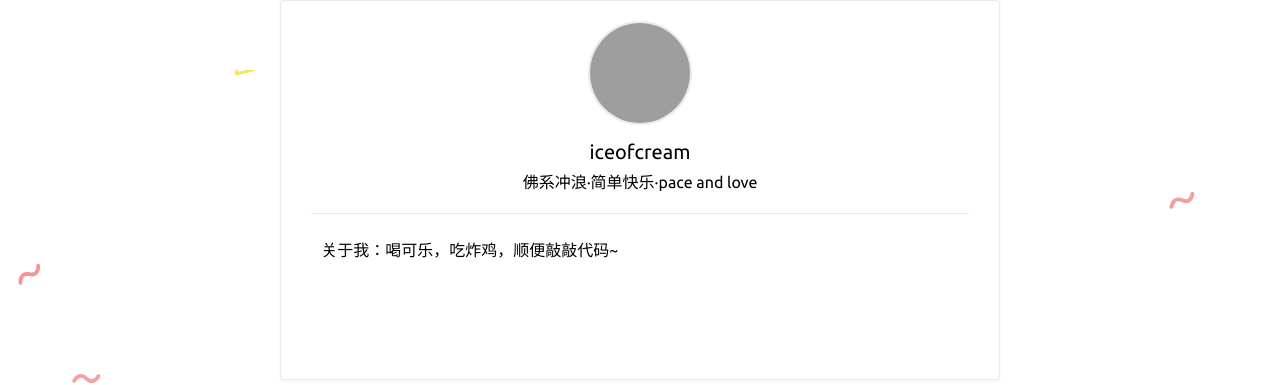
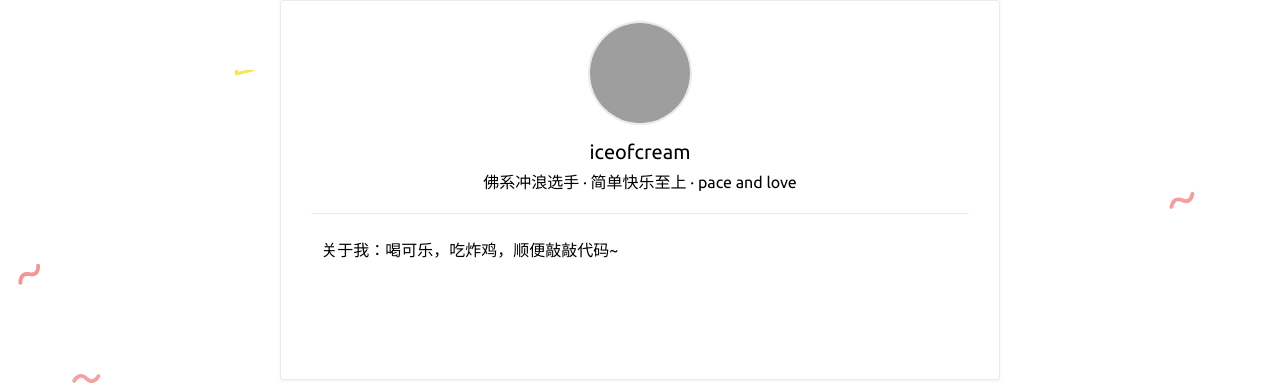
Before and after one commit to jessieyyy/jessieyyy.github.io, a Jekyll site: the page built from about.html, in a window 1280 px wide. Shown: the part 425-810 px from the top of the page. Built offline with Jekyll 4.4.1, drawn with Linux system fonts in a browser that asks for light colours; comment, search, counter and statistics services are not loaded; grey boxes are pictures that could not be loaded.

Commit message:
wdupdate

```diff
--- a/_config.yml
+++ b/_config.yml
@@ -16,7 +16,7 @@ author: true
 name: 'iceofcream'
 NickName: '阿加西'
 webtitle: '· Future is promising ·'
-bio: '佛系冲浪·简单快乐·pace and love'
+bio: '佛系冲浪选手 · 简单快乐至上 · pace and love'
 about: true
 aboutyou: '关于我：喝可乐，吃炸鸡，顺便敲敲代码~'
 portraits: '/assets/myhead.jpg' # your portraits image file path
```
